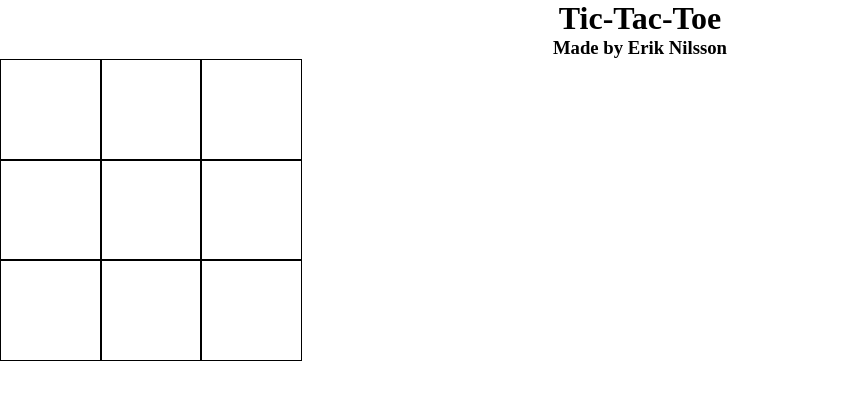
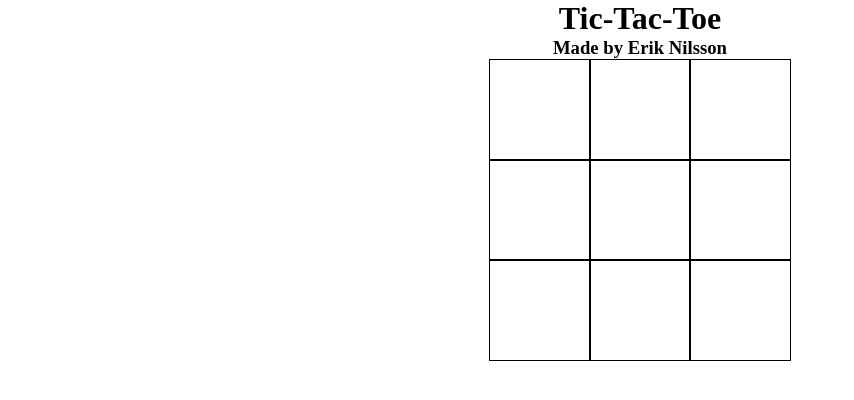
Before and after one commit to ChimpsterMan/nodettt, a website: page index.html in a window 1280 px wide. Shown: the whole page, without its empty margins (0-854 px from the left). Drawn offline with nearby package versions, Linux system fonts and the light colour scheme; no server answers.

Commit message:
Asjdaksdkjas

```diff
--- a/index.html
+++ b/index.html
@@ -15,6 +15,7 @@
         height: 300px;
         width: 300px;
         border: solid 1px black;
+        margin:0 auto 0 auto;
       }
       .tile {
         z-index:2;
@@ -50,7 +51,6 @@
   <body>
     <h1>Tic-Tac-Toe</h1>
     <h3>Made by Erik Nilsson</h3>
-    <div class="game">
       <div class="field">
         <div class="tile" id="1" data-cell=1><h1></h1></div>
         <div class="tile" id="2" data-cell=2><h1></h1></div>
@@ -63,7 +63,6 @@
         <div class="tile" id="9" data-cell=9><h1></h1></div>
         <h1 id="bigMessage"></h1>
       </div>
-    </div>
     <h2 id="message"></h2>
     <script>
       $(function(){
```
